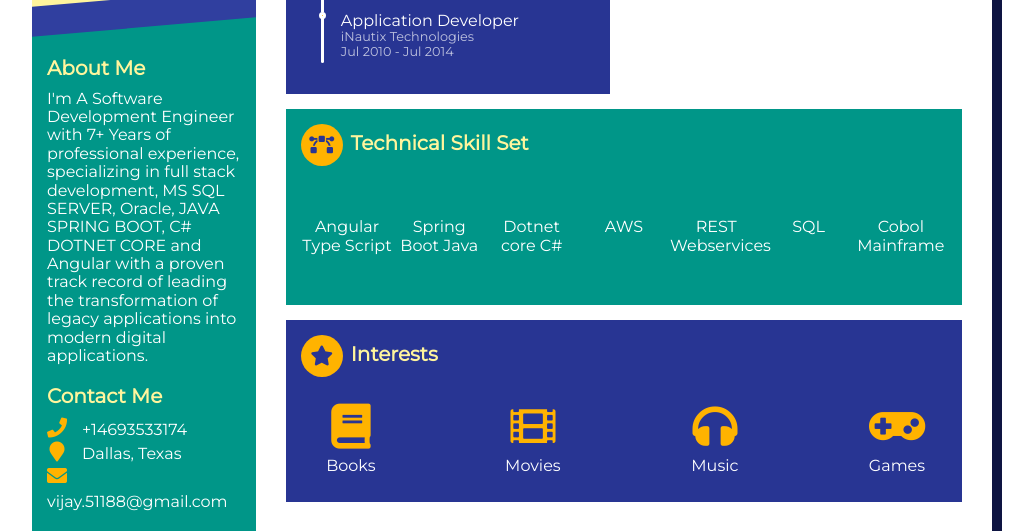
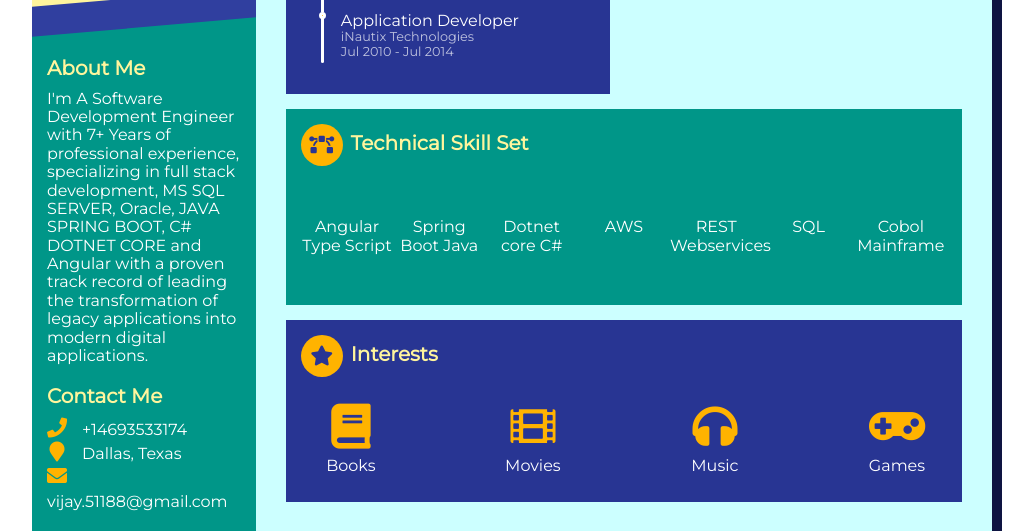
Before and after one commit to VijayRamanathan-developer/VijayRamanathan-developer.github.io, a plain HTML site: page index.html in a window 1280 px wide. Shown: the part 318-849 px from the top of the page, without its empty margins (128-1161 px from the left). Drawn offline with nearby package versions, Linux system fonts and the light colour scheme.

Commit message:
Update style.css

```diff
--- a/style.css
+++ b/style.css
@@ -42,7 +42,7 @@ h3 {
 
 .resume {
   width: 960px;
-  background: #FFFFFF ;
+  background: #CCFFFF ;
   color: #ffffff;
   margin: 20px auto;
   box-shadow: 10px 10px #0e1442;
```
